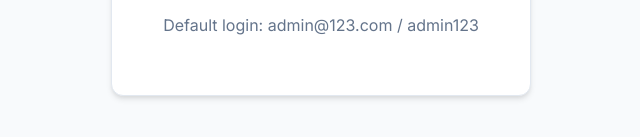
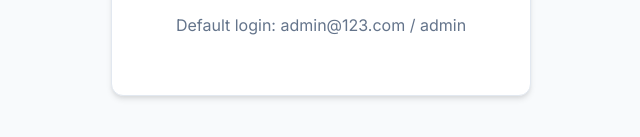
Before and after one commit to AkankshaJagtap-24/Finalinvoice, a website: page public/index.html in a window 1280 px wide. Shown: the part 631-768 px from the top of the page, 319-959 px from the left. Drawn offline with Linux system fonts and the light colour scheme; no server answers.

Commit message:
new changes done

```diff
--- a/public/index.html
+++ b/public/index.html
@@ -48,7 +48,7 @@
                     <button type="button" class="btn btn-secondary btn-block signup-btn">Create Account</button>
                 </div>
                 <div class="text-center mt-md">
-                    <p class="text-secondary">Default login: admin@123.com / admin123</p>
+                    <p class="text-secondary">Default login: admin@123.com / admin</p>
                 </div>
             </form>
 
```
